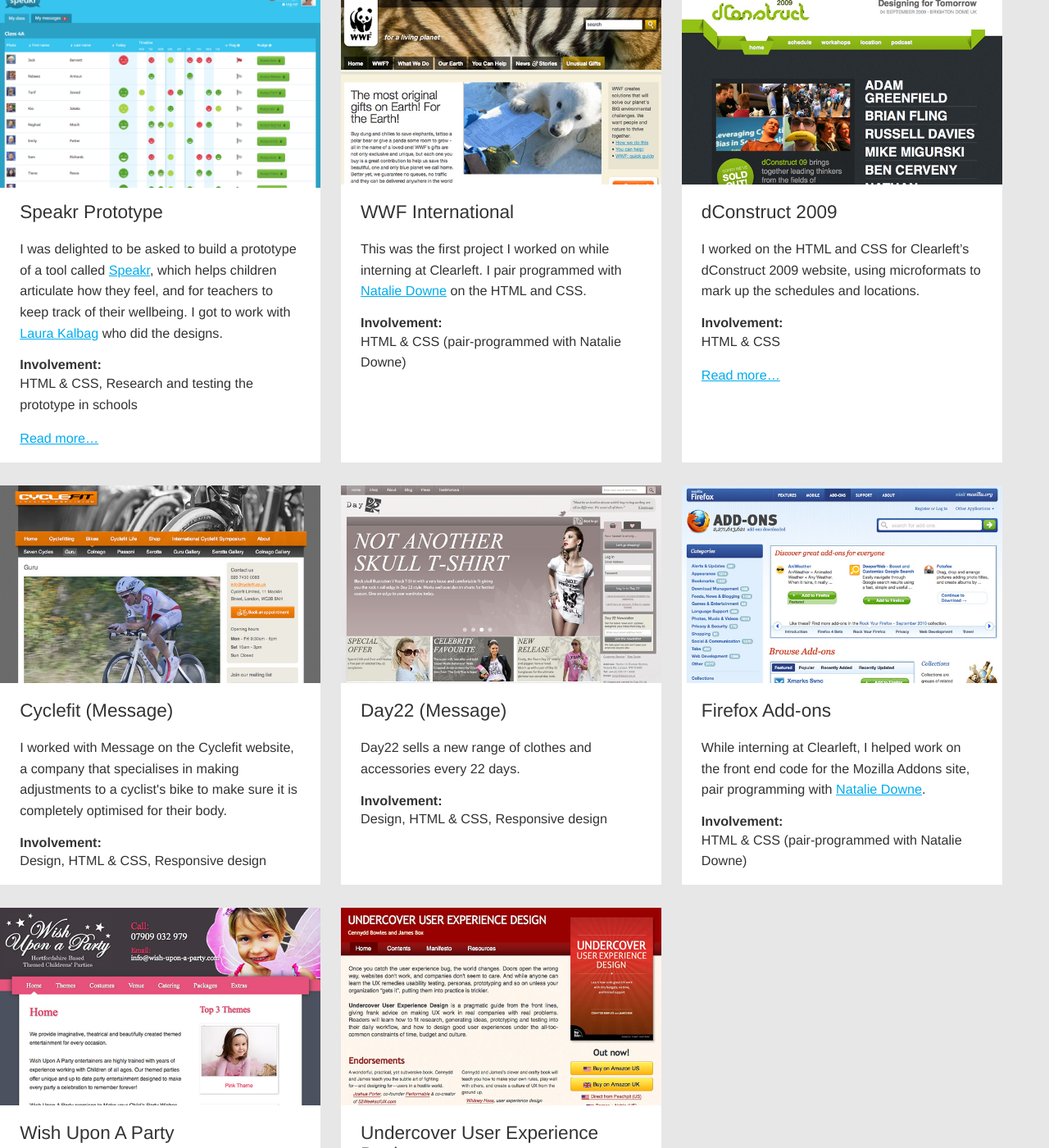
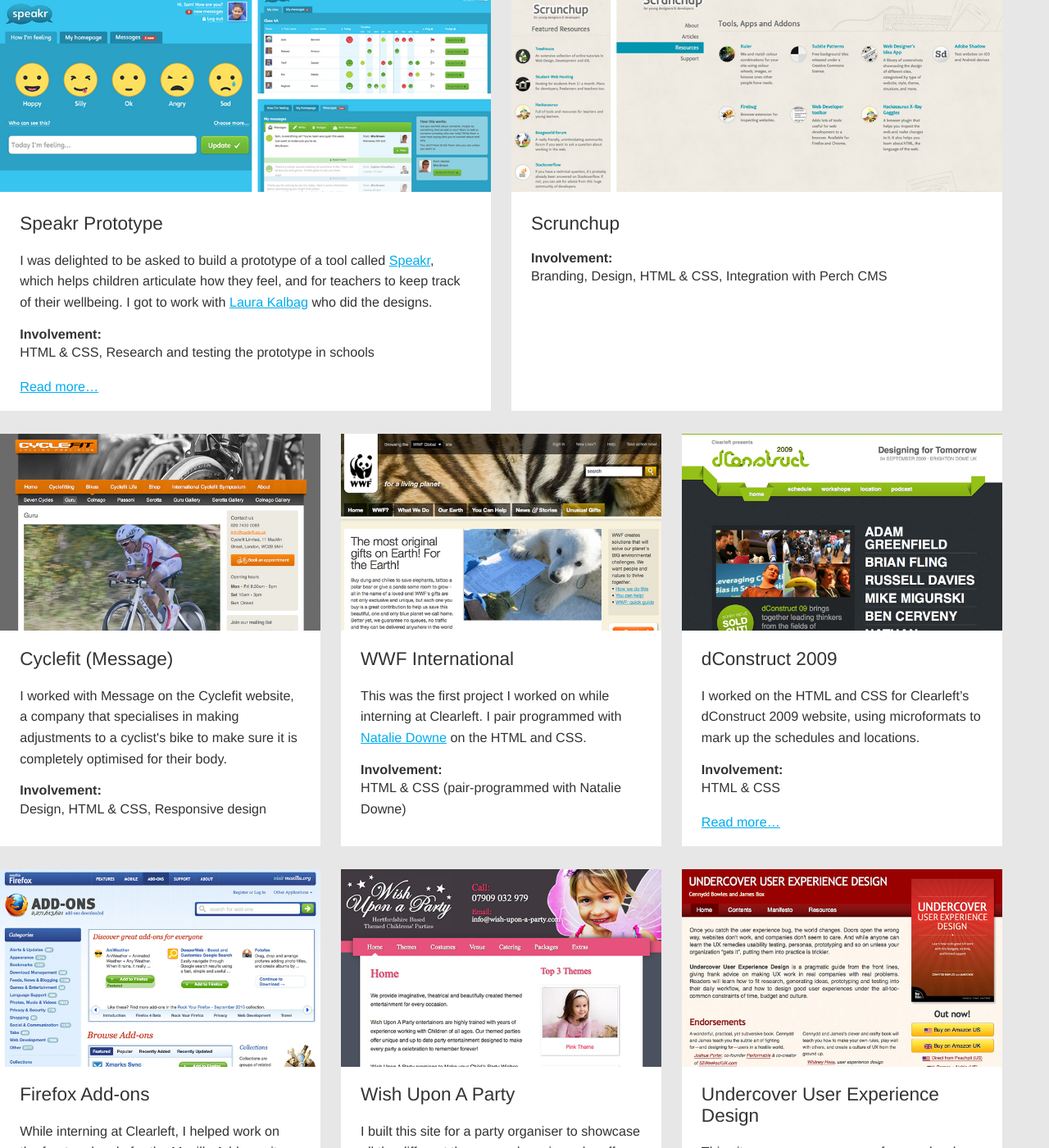
Before and after one commit to maban/maban, a Jekyll site: the page built from portfolio/index.html, in a window 1280 px wide and 1400 px high, scrolled down 1098 px. Shown: the whole window at 82% size. Built offline with Jekyll 4.4.1, drawn with Linux system fonts in a browser that asks for light colours; some of the changed text lies outside the part shown.

Commit message:
Update portfolio with book prize and new speaker screenshots

```diff
--- a/portfolio/index.html
+++ b/portfolio/index.html
@@ -6,7 +6,6 @@ slug: page-portfolio
 
 <main role="main">
 
-
     <div class="project-m">
 
         <article class="project" id="project-cfa">
@@ -14,28 +13,49 @@ slug: page-portfolio
                 <h2 class="title">Code for America</h2>
                 <h3>Involvement:</h3> <p>Front-end development with Clearleft, building a pattern library. Worked remotely with the Code for America team based in San Francisco.</p>
             </div>
-            <img src="/image/portfolio-cfa.jpg"/>
+            <img src="/image/portfolio-cfa.jpg" alt="Screenshot of the Code for America website"/>
         </article>
+
+        <article class="project" id="project-surrey">
+            <div class="description">
+                <h2 class="title">University of Surrey</h2>
+                <h3>Involvement:</h3> <p>UX prototyping and front-end development, working on-site in Surrey alongside UX designer Leisa Reichelt and the University of Surrey's in-house web team</p>
+            </div>
+            <img src="/image/portfolio-surrey.jpg" alt="Screenshot of the University of Surrey website"/>
+        </article>
+
+    </div>
+
+    <div class="project-m">
 
         <article class="project" id="project-mosaic">
             <div class="description">
                 <h2 class="title">Mosaic, Wellcome Trust</h2>
                 <h3>Involvement:</h3> <p>Front-end development with Clearleft, working on site in London with Wellcome Trust's web designers</p>
             </div>
-            <img src="/image/portfolio-mosaic.jpg"/>
+            <img src="/image/portfolio-mosaic.jpg" alt="Screenshot of the Mosaic website"/>
+        </article>
+
+        <article class="project" id="project-bookprize">
+            <div class="description">
+                <h2 class="title">Wellcome Book Prize</h2>
+                <h3>Involvement:</h3> <p>Front-end development with Clearleft, working on site in London with Wellcome Trust's web designers</p>
+            </div>
+            <img src="/image/portfolio-bookprize.jpg" alt="Screenshot of the Wellcome Book Prize website"/>
         </article>
 
     </div>
 
-
     <div class="project-m">
 
-        <article class="project" id="project-surrey">
-    	    <div class="description">
-    	        <h2 class="title">University of Surrey</h2>
-                <h3>Involvement:</h3> <p>UX prototyping and front-end development, working on-site in Surrey alongside UX designer Leisa Reichelt and the University of Surrey's in-house web team</p>
-    	    </div>
-	        <img src="/image/portfolio-surrey.jpg"/>
+        <article class="project" id="project-speakr">
+            <div class="description">
+        	    <h2 class="title">Speakr Prototype</h2>
+        	    <p>I was delighted to be asked to build a prototype of a tool called <a href="http://speakr.org.uk">Speakr</a>, which helps children articulate how they feel, and for teachers to keep track of their wellbeing. I got to work with <a href="http://laurakalbag.com/" rel="coworker friend met muse colleague">Laura Kalbag</a> who did the designs.</p>
+                <h3>Involvement:</h3> <p>HTML &amp; CSS, Research and testing the prototype in schools</p>
+        		<p><a class="button" rel="bookmark" href="http://speakr.org.uk">Read more&hellip;</a></p>
+            </div>
+            <img class="image-l" src="/image/portfolio-speakr.jpg" alt="Screenshot of the Speakr website" />
         </article>
 
         <article class="project">
@@ -44,21 +64,22 @@ slug: page-portfolio
         		<h2 class="title">Scrunchup</h2>
                 <h3>Involvement:</h3> <p>Branding, Design, HTML &amp; CSS, Integration with Perch CMS</p>
         	</div>
-        	<img src="/image/screenshot-scrunchup.jpg" alt="" />
+        	<img src="/image/screenshot-scrunchup.jpg" alt="Screenshot of the Scrunchup website" />
         </article>
+
     </div>
-
 
     <div class="project-s">
 
-        <article class="project" id="project-speakr">
-    	    <div class="description">
-    		    <h2 class="title">Speakr Prototype</h2>
-    		    <p>I was delighted to be asked to build a prototype of a tool called <a href="http://speakr.org.uk">Speakr</a>, which helps children articulate how they feel, and for teachers to keep track of their wellbeing. I got to work with <a href="http://laurakalbag.com/" rel="coworker friend met muse colleague">Laura Kalbag</a> who did the designs.</p>
-                <h3>Involvement:</h3> <p>HTML &amp; CSS, Research and testing the prototype in schools</p>
-    			<p><a class="button" rel="bookmark" href="http://speakr.org.uk">Read more&hellip;</a></p>
-    	    </div>
-    	    <img class="image-l" src="/image/screenshot-speakr-01.png" alt="The teacher view page" />
+        <article class="project">
+            <div class="description">
+        	    <h2 class="title">Cyclefit (Message)</h2>
+        	    <p>I worked with Message on the Cyclefit website, a company that specialises in making adjustments to a cyclist's bike to make sure it is completely optimised for their body.</p>
+                <h3>Involvement:</h3> <p>Design, HTML &amp; CSS, Responsive design</p>
+            </div>
+
+            <img class="image-l" src="/image/screenshot-cyclefit-01.jpg" alt="Screenshot of the Cyclefit website" />
+
         </article>
 
         <article class="project">
@@ -67,9 +88,8 @@ slug: page-portfolio
         		<p>This was the first project I worked on while interning at Clearleft. I pair programmed with <a href="http://natbat.net/ ">Natalie Downe</a> on the HTML and CSS.</p>
                 <h3>Involvement:</h3> <p>HTML &amp; CSS (pair-programmed with Natalie Downe)</p>
         	</div>
-        	<img class="image-l" src="/image/screenshot-wwf-01.jpg" alt="" />
+        	<img class="image-l" src="/image/screenshot-wwf-01.jpg" alt="Screenshot of the wwf website" />
         </article>
-
 
         <article class="project">
             <div class="description">
@@ -78,36 +98,12 @@ slug: page-portfolio
                 <h3>Involvement:</h3> <p>HTML &amp; CSS</p>
                 <p><a class="button" rel="bookmark" href="http://maban.co.uk/20/">Read more&hellip;</a></p>
             </div>
-            <img class="image-l" src="/image/screenshot-dconstruct-01.jpg" alt="" />
+            <img class="image-l" src="/image/screenshot-dconstruct-01.jpg" alt="Screenshot of the dConstruct website" />
         </article>
 
     </div>
 
-
     <div class="project-s">
-
-        <article class="project">
-    	    <div class="description">
-    		    <h2 class="title">Cyclefit (Message)</h2>
-    		    <p>I worked with Message on the Cyclefit website, a company that specialises in making adjustments to a cyclist's bike to make sure it is completely optimised for their body.</p>
-                <h3>Involvement:</h3> <p>Design, HTML &amp; CSS, Responsive design</p>
-    	    </div>
-
-    	    <img class="image-l" src="/image/screenshot-cyclefit-01.jpg" alt="" />
-
-        </article>
-
-        <article class="project">
-
-        	<div class="description">
-        		<h2 class="title">Day22 (Message)</h2>
-        		<p>Day22 sells a new range of clothes and accessories every 22 days.</p>
-                <h3>Involvement:</h3> <p>Design, HTML &amp; CSS, Responsive design</p>
-        	</div>
-
-        	<img class="image-l" src="/image/screenshot-day22-01.jpg" alt="" />
-
-        </article>
 
         <article class="project">
         	<div class="description">
@@ -115,13 +111,8 @@ slug: page-portfolio
         		<p>While interning at Clearleft, I helped work on the front end code for the Mozilla Addons site, pair programming with <a href="http://natbat.net/">Natalie Downe</a>.</p>
         		<h3>Involvement:</h3> <p>HTML &amp; CSS (pair-programmed with Natalie Downe)</p>
         	</div>
-        	<img class="image-l" src="/image/screenshot-firefox-addons-1.jpg" alt="" />
+        	<img class="image-l" src="/image/screenshot-firefox-addons-1.jpg" alt="Screenshot of the Firefox Add-ons website" />
         </article>
-
-    </div>
-
-
-    <div class="project-s">
 
         <article class="project">
     	    <div class="description">
@@ -129,9 +120,8 @@ slug: page-portfolio
     		    <p>I built this site for a party organiser to showcase all the different themes and services she offers. The logo I designed is used on shirts, balloons, and even a van!</p>
     		    <h3>Involvement:</h3> <p>HTML &amp; CSS, Design, Branding, Integration with Perch CMS</p>
     	    </div>
-    	    <img class="image-l" src="/image/screenshot-wuap-01.jpg" alt="" />
+    	    <img class="image-l" src="/image/screenshot-wuap-01.jpg" alt="Screenshot of the Wish Upon A Party website" />
         </article>
-
 
     	<article class="project">
             <div class="description">
@@ -139,10 +129,9 @@ slug: page-portfolio
                 <p>This site serves as a resource for people who own the book, and as a point-of-sale for people who don't. Before the book was launched, I worked on the holding page.</p>
                 <h3>Involvement:</h3> <p>HTML &amp; CSS, Design</p>
             </div>
-            <img class="image-l" src="/image/screenshot-uux-01.jpg" alt="" />
+            <img class="image-l" src="/image/screenshot-uux-01.jpg" alt="Screenshot of the Undercover User Experience website" />
         </article>
 
     </div>
 
-
 </main>
```
Also changed, not shown: image/portfolio-bookprize.jpg (added), image/portfolio-speakr.jpg (added).
